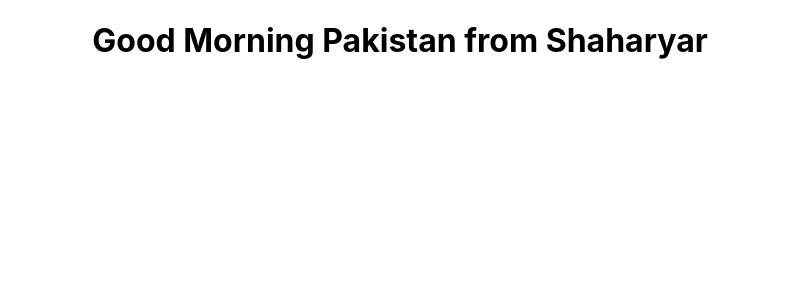
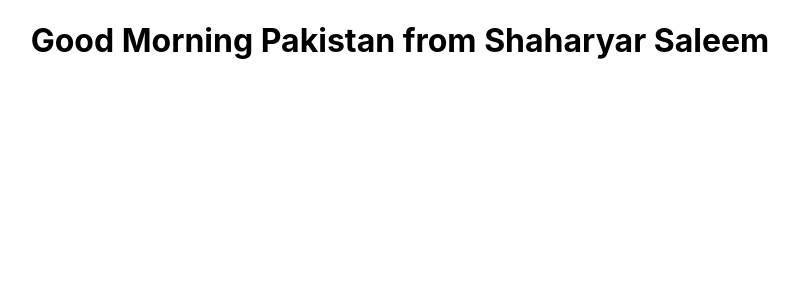
Before and after one commit to Shaharyar-saleem/react-app, a React (Create React App) app: page / in a window 1280 px wide. Shown: the top 300 px of the page, without its empty margins (240-1039 px from the left). Built offline with nearby package versions, Linux system fonts and the light colour scheme.

Commit message:
good morning pakistan

```diff
--- a/src/App.js
+++ b/src/App.js
@@ -4,7 +4,7 @@
 function App() {
   return (
     <div className="App">
-      <h1>Good Morning Pakistan from Shaharyar</h1>
+      <h1>Good Morning Pakistan from Shaharyar Saleem</h1>
     </div>
   );
 }
```
